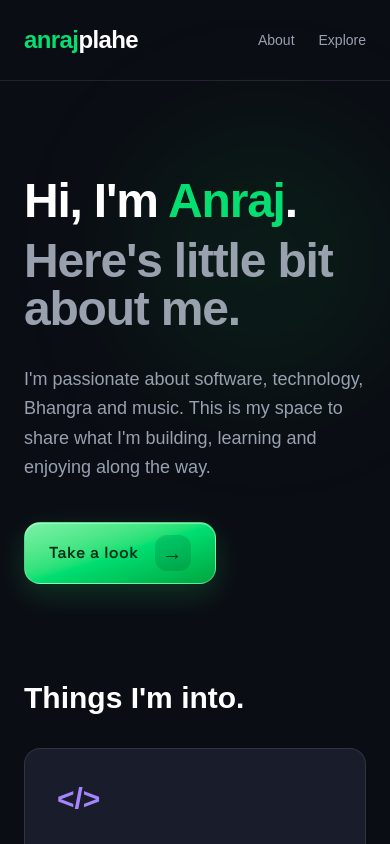
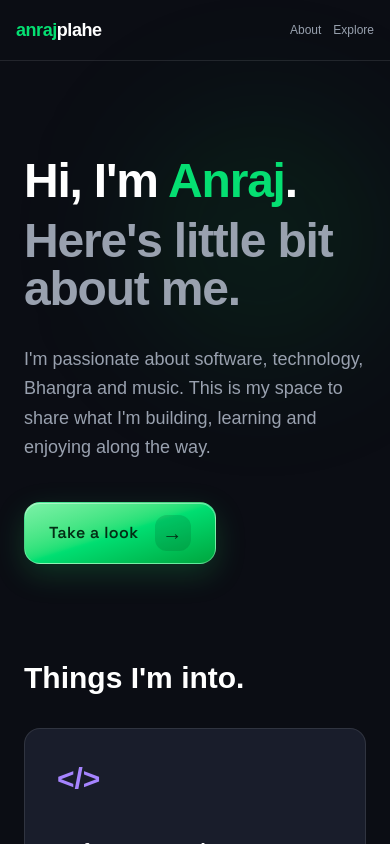
Before and after one commit to anrajplahe/anraj-website, a Next.js app: page / in a window 390 px wide. Shown: the top 844 px of the page. Built offline with nearby package versions, Linux system fonts and the light colour scheme.

Commit message:
Improve homepage mobile responsiveness

```diff
--- a/src/components/Navbar.tsx
+++ b/src/components/Navbar.tsx
@@ -2,19 +2,21 @@
 export default function Navbar() {
   return (
     <header className="border-b border-white/10">
-      <nav className="mx-auto flex max-w-6xl items-center justify-between px-6 py-6">
+      <nav className="mx-auto flex max-w-6xl items-center justify-between gap-3 px-4 py-4 sm:px-6 sm:py-6">
 
         {/* Website Logo */}
-        <a href="/" className="text-2xl font-bold tracking-tight">
+        <a
+          href="/"
+          className="shrink-0 text-lg font-bold tracking-tight sm:text-2xl"
+        >
           <span className="text-green-400">anraj</span>plahe
         </a>
 
         {/* Navigation Links */}
-        <div className="flex items-center gap-6 text-sm text-gray-400">
+        <div className="flex items-center gap-3 text-xs text-gray-400 sm:gap-6 sm:text-sm">
           <a href="#about" className="transition hover:text-white">
             About
           </a>
-
           <a href="#interests" className="transition hover:text-white">
             Explore
           </a>
```
